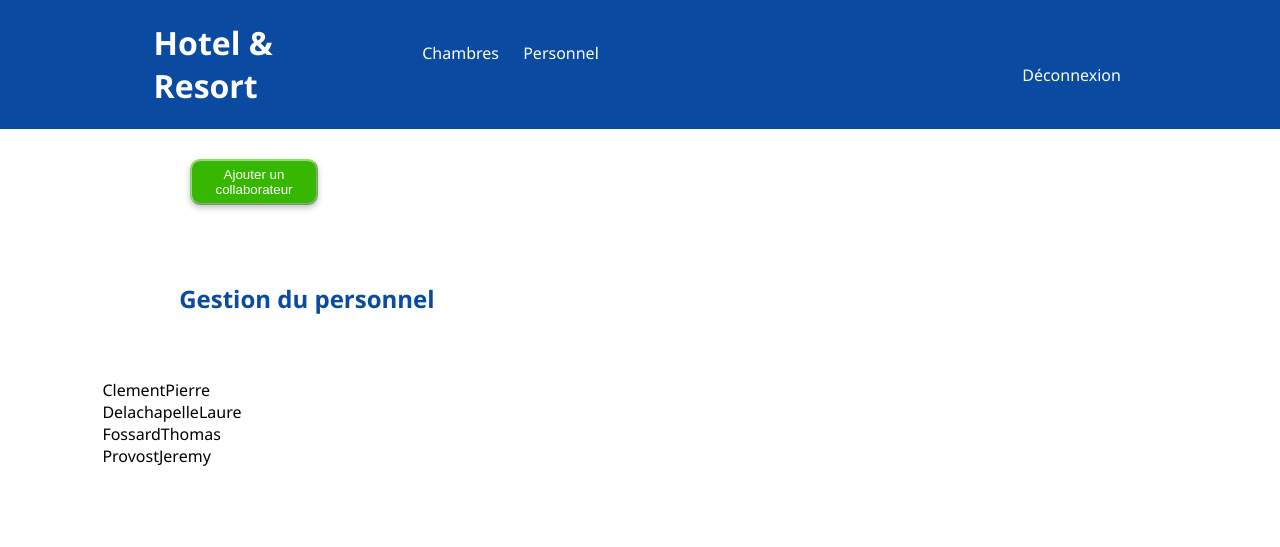
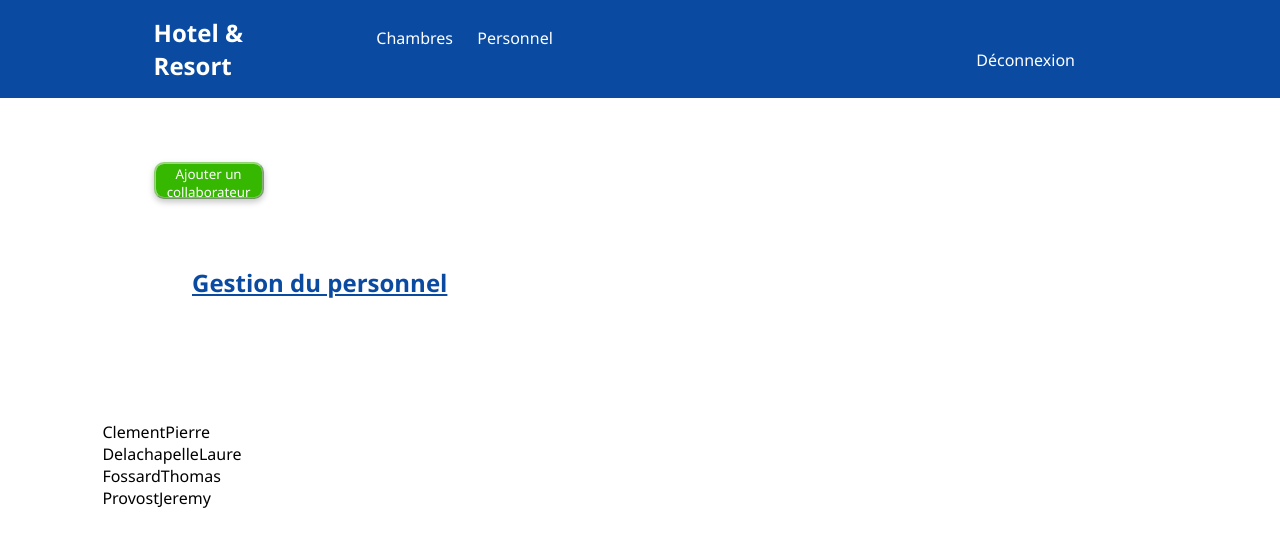
Before and after one commit to Pyxah/gestion_hotel, a PHP site: page /personnel.php in a window 1280 px wide. Shown: the top 547 px of the page. Run offline with PHP 8.4, Linux system fonts and the light colour scheme; data comes from the database, SQL or seed files in the repository.

Commit message:
Update Personnel.css

```diff
--- a/style/Personnel.css
+++ b/style/Personnel.css
@@ -9,6 +9,8 @@ html, body{
     display: flex;
     align-items: center;
     color: white;
+    font-family: Segoe UI, Light;
+    font-weight: lighter;
 }
 
 #buttonheader-margin {
@@ -17,6 +19,7 @@ html, body{
 
 #head-title {
     margin-left: 12%;
+    font-size: 150%;
 }
 
 li {
@@ -35,9 +38,19 @@ a {
 
 h2{
     color: rgb(10, 75, 161);
-    margin-left: 14%;
-    margin-bottom: -3%;
-    margin-top: 6%;
+    margin-left: 15%;
+    margin-top: 5%;
+    font-family: Segoe UI, Light;
+    text-decoration: underline;
+}
+
+h3{
+    margin-left: 50px;
+    color: rgb(10, 75, 161);
+    font-family: Segoe UI, Light;
+    font-weight: normal;
+    height: 20%;
+    font-size: 110%;
 }
 
 .main{
@@ -61,13 +74,15 @@ h2{
 }
 
 button{
-    margin-top: 30px;
-    margin-left: 190px;
+    margin-top: 5%;
+    margin-left: 12%;
     color: white;
-    width: 128px;
-    height: 46px;
+    width: 110px;
+    height: 37px;
     background: #36B700 0% 0% no-repeat padding-box;
     box-shadow: 0px 3px 6px #0000003B;
+    font-family: Segoe UI, Light;
+    font-weight: normal;
     border-radius: 10px;
     border-color: #37b70083;
 }
```
